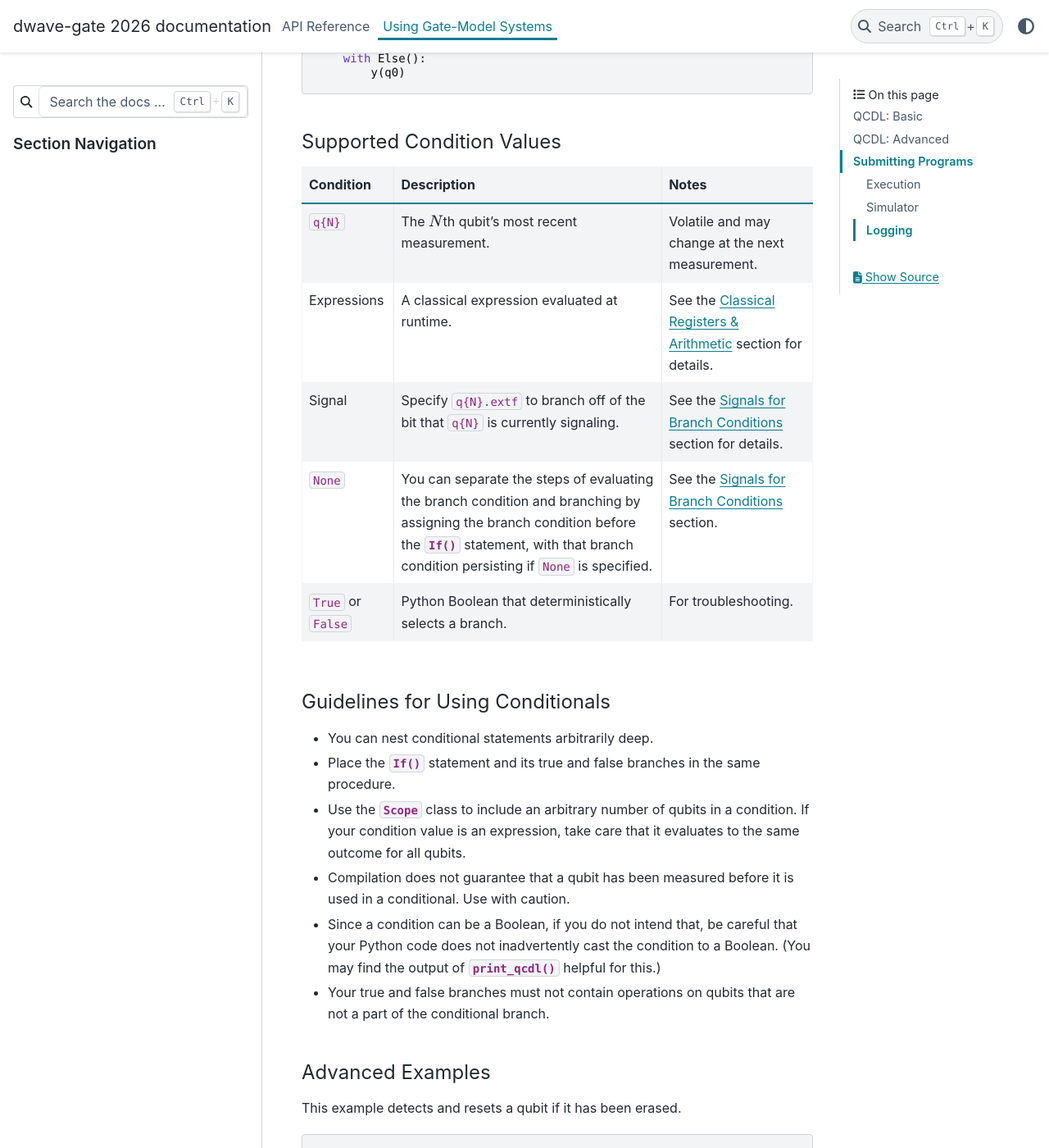
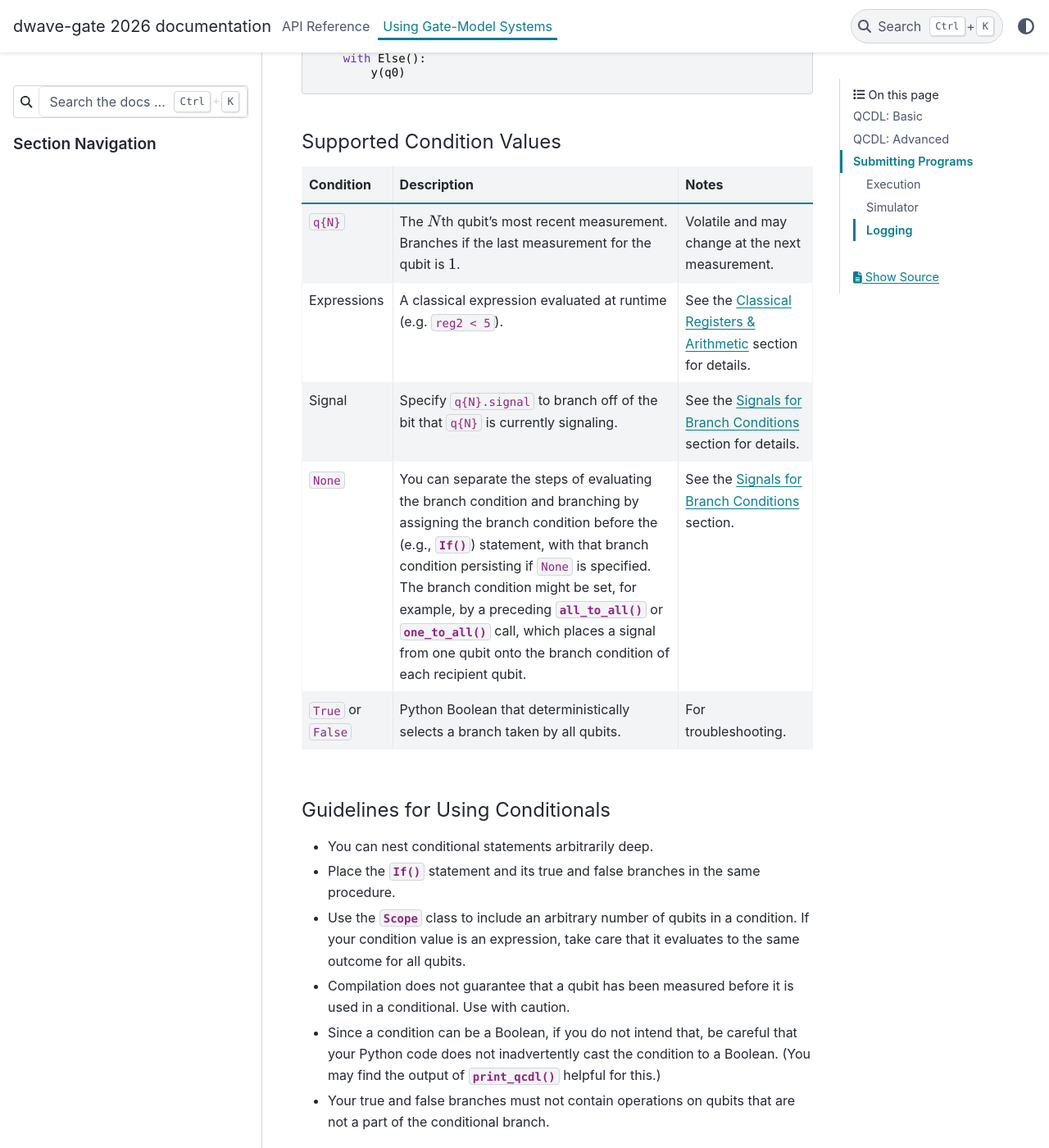
Before and after one commit to dwavesystems/dwave-gate, a Sphinx documentation site: the page built from docs/workflow.rst, in a window 1280 px wide and 1400 px high, scrolled down 14680 px. Shown: the whole window at 82% size. Built offline with Sphinx 7.4.7 and the PyData theme 0.15.4, drawn with Linux system fonts in a browser that asks for light colours.

```diff
--- a/docs/workflow.rst
+++ b/docs/workflow.rst
@@ -776,23 +776,30 @@
         -   Description
         -   Notes
     *   -   ``q{N}``
-        -   The :math:`N`\ th qubit's most recent measurement.
+        -   The :math:`N`\ th qubit's most recent measurement. Branches if the
+            last measurement for the qubit is :math:`1`.
         -   Volatile and may change at the next measurement.
     *   -   Expressions
-        -   A classical expression evaluated at runtime.
+        -   A classical expression evaluated at runtime (e.g. ``reg2 < 5``).
         -   See the :ref:`qcdl_basic_registers_arithmetic` section for details.
     *   -   Signal
-        -   Specify ``q{N}.extf`` to branch off of the bit that ``q{N}`` is
+        -   Specify ``q{N}.signal`` to branch off of the bit that ``q{N}`` is
             currently signaling.
         -   See the :ref:`qcdl_advanced_signals` section for details.
     *   -   ``None``
         -   You can separate the steps of evaluating the branch condition and
-            branching by assigning the branch condition before the
-            :meth:`~dwave.gate.qcdl.QcdlModuleContainer.If` statement, with that
-            branch condition persisting if ``None`` is specified.
+            branching by assigning the branch condition before the (e.g.,
+            :meth:`~dwave.gate.qcdl.QcdlModuleContainer.If`) statement, with
+            that branch condition persisting if ``None`` is specified. The
+            branch condition might be set, for example, by a preceding
+            :meth:`~dwave.gate.qcdl.QcdlModuleContainer.all_to_all` or
+            :meth:`~dwave.gate.qcdl.QcdlModule.one_to_all` call, which
+            places a signal from one qubit onto the branch condition of each
+            recipient qubit.
         -   See the :ref:`qcdl_advanced_signals` section.
     *   -   ``True`` or ``False``
-        -   Python Boolean that deterministically selects a branch.
+        -   Python Boolean that deterministically selects a branch taken by all
+            qubits.
         -   For troubleshooting.
 
 Guidelines for Using Conditionals
```
Also changed, not shown: 1 other file.
